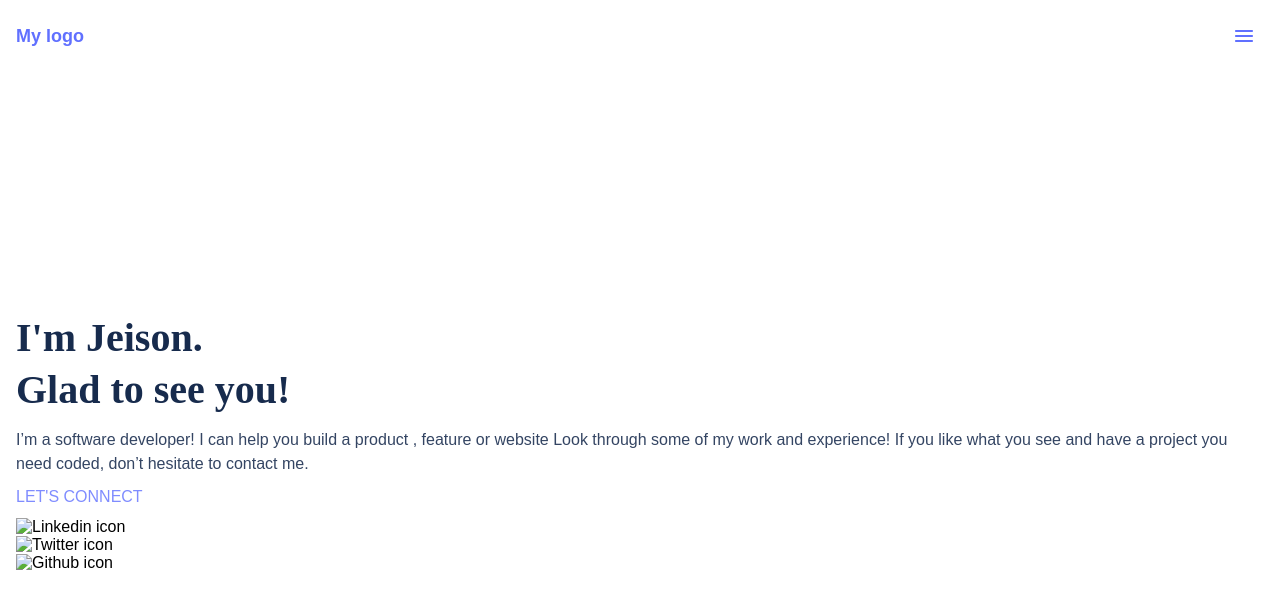
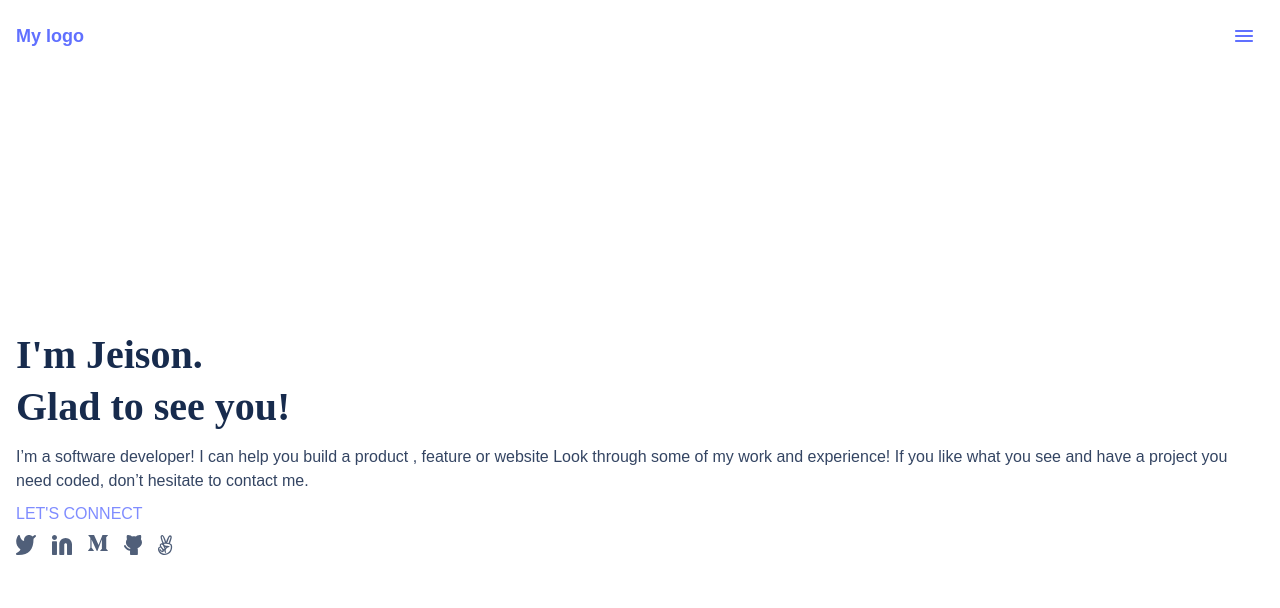
Before and after one commit to Codooze/linters-Microverse, a website: page index.html in a window 1280 px wide. Drawn offline with Linux system fonts and the light colour scheme.

Commit message:
fixing section styles

```diff
--- a/index.html
+++ b/index.html
@@ -6,7 +6,7 @@
     <link rel="stylesheet" href="style.css" />
   </head>
   <body>
-    <section>
+    <section id="presentation_container">
       <header id="header_container">
         <nav>
           <div><p id="logo">My logo</p></div>
@@ -30,13 +30,19 @@
         <p id="lets_connect">LET'S CONNECT</p>
         <div id="socials">
           <div>
-            <img src="assets/linkedin.svg" alt="Linkedin icon" />
+            <img src="assets/socials/twitter.svg" alt="Twitter icon" />
           </div>
           <div>
-            <img src="assets/twitter.svg" alt="Twitter icon" />
+            <img src="assets/socials/linkedin.svg" alt="Linkedin icon" />
           </div>
           <div>
-            <img src="assets/github.svg" alt="Github icon" />
+            <img src="assets/socials/m.svg" alt="m icon" />
+          </div>
+          <div>
+            <img src="assets/socials/github.svg" alt="Github icon" />
+          </div>
+          <div>
+            <img src="assets/socials/victory.svg" alt="victory icon" />
           </div>
         </div>
       </div>
--- a/style.css
+++ b/style.css
@@ -8,24 +8,30 @@ body {
   font-family: "Poppins", sans-serif;
   background: #f7f7f9;
 }
+
 section {
   background: #fff;
-  padding: 1rem;
   display: flex;
   flex-direction: column;
+  height: 100vh;
+}
+
+#presentation_container {
   gap: 0.75rem;
-  height: 100vh;
+  border-radius: 0 0 0 7rem;
 }
 
 #intro_container {
   display: flex;
   flex-direction: column;
   justify-content: center;
-  align-content: center;
   height: 100%;
   gap: 0.75rem;
+  padding: 1rem;
 }
-
+#header_container {
+  padding: 1rem;
+}
 #header_container > nav {
   background: #fff;
   display: flex;
@@ -64,3 +70,8 @@ section {
 
   color: #172b4d;
 }
+
+#socials {
+  display: flex;
+  gap: 1rem;
+}
```
Also changed, not shown: assets/socials/linkedin.svg (renamed from assets/socials/Linkedin icon.svg), assets/socials/m.svg (added), assets/socials/victory.svg (added).
